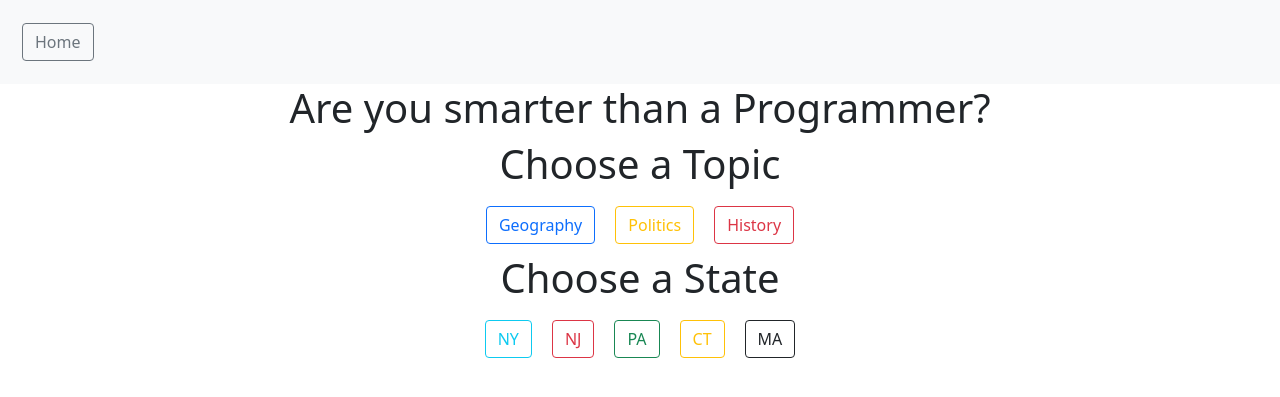
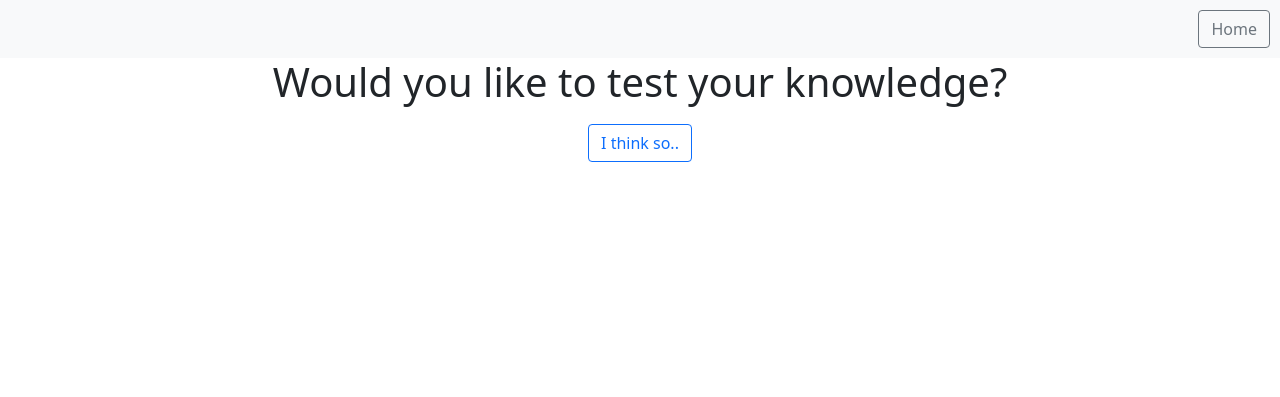
Before and after one commit to david-johnson-lrn/djApp, a PHP site: page / in a window 1280 px wide. Shown: the top 397 px of the page. Run offline with PHP 8.4, Linux system fonts and the light colour scheme.

Commit message:
final push

```diff
--- a/Assets/index.js
+++ b/Assets/index.js
@@ -4,7 +4,17 @@ $(document).ready(function () {
     let topicFlag = false;
 
 
-    $('button').on("click", function () {
+    $(".intro").on("click", function () {
+        if ($(this).attr('id') === 'yes') {
+
+            $("#intro").addClass('hide')
+            $("#content").removeClass('hide')
+        }
+
+    })
+
+
+    $('.choice').on("click", function () {
 
         //controlling form to serve a topic and a state from user input
         if ($(this).attr('name') === 'topic') {
--- a/Assets/style.css
+++ b/Assets/style.css
@@ -2,9 +2,41 @@
     display: none;
 }
 
-button {
+.choice {
     margin: 10px;
+}
+.intro {
+    margin: 10px;
+}
+
+.moveDown {
+    margin-top: 30px;
+}
+
+.padding {
+    padding: 10px;
 }
 .navButton{
     float: right !important;
 }
+
+
+@keyframes glowing {
+    0% {
+      background-color: #c01408;
+      box-shadow: 0 0 5px #c01408;
+    }
+    50% {
+      background-color: #fa6c62;
+      box-shadow: 0 0 20px #fa6c62;
+    }
+    100% {
+      background-color: #c01408;
+      box-shadow: 0 0 5px #c01408;
+    }
+
+}
+
+.btnGlow {
+    animation: glowing 1300ms infinite ;
+}
--- a/index.php
+++ b/index.php
@@ -22,8 +22,10 @@
 
 <body>
 
-    <nav class="navbar navbar-dark bg-light">
-        <div class="container-fluid">
+    <nav class="navbar-dark bg-light padding">
+
+        <ul class="navbar-nav">
+            <li class="nav-item">
 
                 <a class="navbar-brand" href="./index.php">
 
@@ -31,8 +33,11 @@
 
 
                 </a>
+            </li>
 
-        </div>
+        </ul>
+
+
     </nav>
 
     <!-- <a href="/authorAPI.php">
@@ -41,11 +46,23 @@
 
     <div class="container-fluid">
 
+        <section id="intro">
+
             <div class="col d-flex justify-content-center">
 
-            <h1> Are you smarter than a Programmer?</h1>
+                <h1> Would you like to test your knowledge?</h1>
+
             </div>
+            <div class="col d-flex justify-content-center">
+                <button id="yes" class="btn btn-outline-primary intro">I think so..</button>
 
+            </div>
+        </section>
+
+
+
+
+        <section id="content" class="hide">
             <div class="col d-flex justify-content-center">
 
                 <h1> Choose a Topic</h1>
@@ -55,9 +72,9 @@
             <div class="col d-flex justify-content-center">
 
 
-            <button type="button" name="topic" class="btn btn-outline-primary" value="Geography">Geography</button>
-            <button type="button" name="topic" class="btn btn-outline-warning" value="Politics">Politics</button>
-            <button type="button" name="topic" class="btn btn-outline-danger" value="History">History</button>
+                <button type="button" name="topic" class="btn btn-outline-primary choice" value="Geography">Geography</button>
+                <button type="button" name="topic" class="btn btn-outline-warning choice" value="Politics">Politics</button>
+                <button type="button" name="topic" class="btn btn-outline-danger choice" value="History">History</button>
 
 
 
@@ -74,23 +91,24 @@
 
             <div class="col d-flex justify-content-center">
 
-            <button type="button" name="state" value="NY" class="btn btn-outline-info">NY</button>
-            <button type="button" name="state" value="NJ" class="btn btn-outline-danger">NJ</button>
-            <button type="button" name="state" value="PA" class="btn btn-outline-success">PA</button>
-            <button type="button" name="state" value="CT" class="btn btn-outline-warning">CT</button>
-            <button type="button" name="state" value="MA" class="btn btn-outline-dark">MA</button>
+                <button type="button" name="state" value="NY" class="btn btn-outline-info choice">NY</button>
+                <button type="button" name="state" value="NJ" class="btn btn-outline-danger choice">NJ</button>
+                <button type="button" name="state" value="PA" class="btn btn-outline-success choice">PA</button>
+                <button type="button" name="state" value="CT" class="btn btn-outline-warning choice">CT</button>
+                <button type="button" name="state" value="MA" class="btn btn-outline-dark choice">MA</button>
 
             </div>
 
 
+        </section>
 
-
-
+        <div class="col d-flex justify-content-center moveDown">
             <form action="./itemsAssess.php" method="GET">
                 <input type="text" id="topic" name="topic" class="hide">
                 <input type="text" id="state" name="state" class="hide">
-            <input type="submit" class="hide" id="submitBtn" value="beginTest">
+                <input type="submit" class="hide btnGlow btn btn-danger" id="submitBtn" value="beginTest">
             </form>
+        </div>
 
 
     </div>
```
Also changed, not shown: itemsAssess.php (+42 -27 lines), reports.php (+13 -5 lines). Lines whose indentation alone changed are shown as unchanged.
